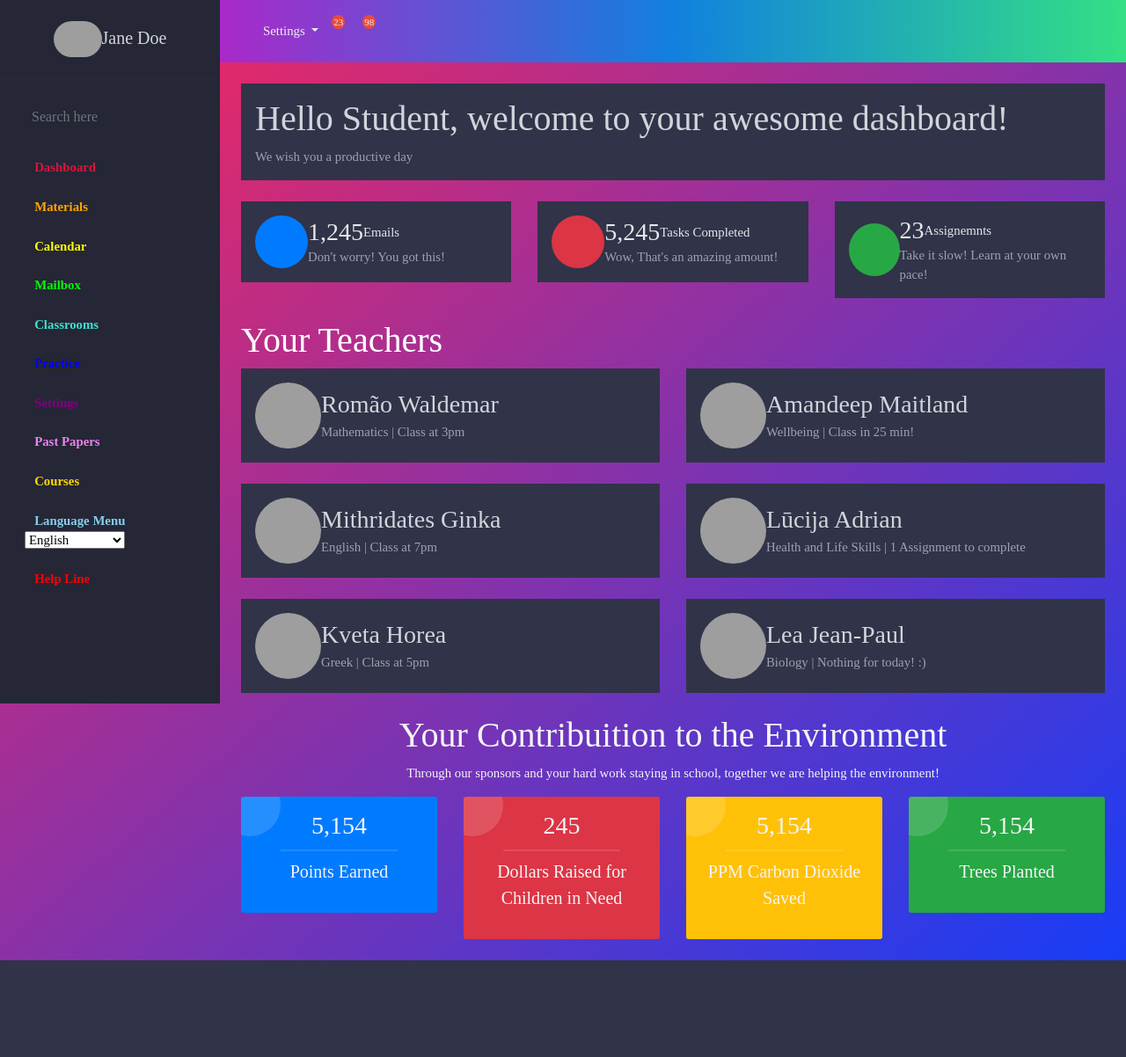
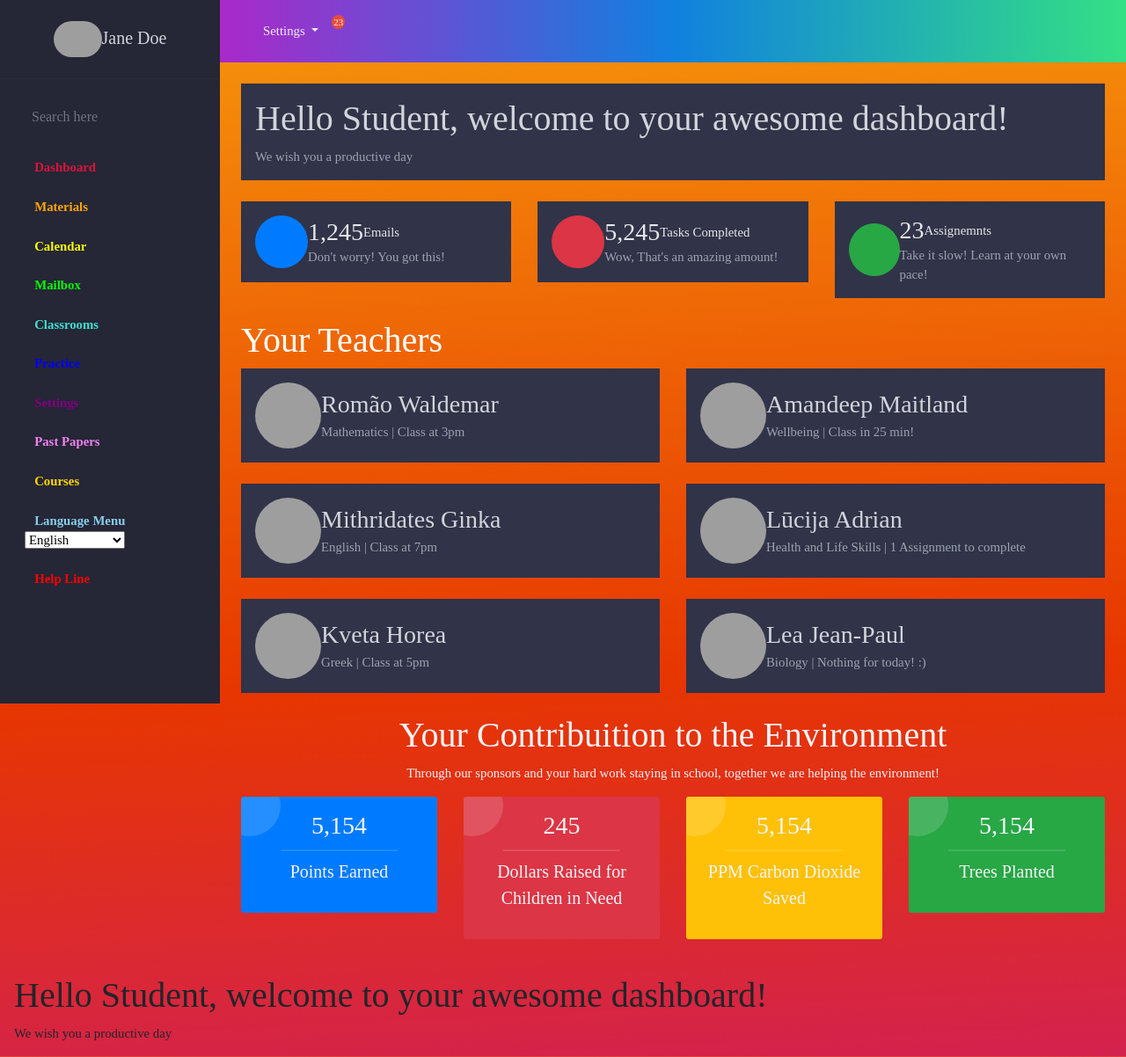
Before and after one commit to 0xa48rx394r83e9/Libr-SCEMS-hackwise, a Flask app: template app/templates/dashboard.html in a window 1280 px wide. Shown: the whole page at 88% size. Before the commit the page ends 1092 px from the top, so only its background shows below. Run offline with Flask 2, Linux system fonts and the light colour scheme; the template is opened without the code that fills it, so the values that code supplies are empty; some libraries are stand-ins or nearby versions; some web fonts are replaced; grey boxes are pictures that could not be loaded.

Commit message:
merging proccess step 8
Co-authored-by: 0xa48rx394r83e9 <0xa48rx394r83e9@users.noreply.github.com>
Co-authored-by: KaiserLab <KaiserLab@users.noreply.github.com>

```diff
--- a/app/templates/dashboard.html
+++ b/app/templates/dashboard.html
@@ -60,10 +60,16 @@
 
     body {
       font-family: 'Biome';
-      background-image: linear-gradient(to bottom right,
-      #ff2656, #173df7);
+      background: linear-gradient(to bottom right,#fec811, #e73600, #b400cf);
+			background-size: 2000% 100%;
+			animation: gradient 4s linear infinite;
+			animation-direction: alternate;
       font-size: .925rem;
     }
+    @keyframes gradient {
+			0% {background-position: 0%}
+			100% {background-position: 100%}
+		}
     /*font-family: 'Inter', sans-serif;*/
     /*background-color: var(--dk-darker-bg);*/
 
@@ -576,9 +582,6 @@
                   <a class="nav-link" href="#"><i class="uil-comments-alt"></i><span>23</span></a>
                 </li>
                 <li class="nav-item">
-                  <a class="nav-link" href="#"><i class="uil-bell"></i><span>98</span></a>
-                </li>
-                <li class="nav-item">
                   <a class="nav-link" href="#">
                     <i data-show="show-side-navigation1" class="uil-bars show-side-btn"></i>
                   </a>
@@ -759,4 +762,8 @@
           </section>
         </div>
       </section>
+      <div class="content rounded-3 p-3">
+        <h1 class="fs-3">Hello Student, welcome to your awesome dashboard!</h1>
+        <p class="mb-0">We wish you a productive day</p>
+      </div>
 </body>
--- a/app/templates/login1.html
+++ b/app/templates/login1.html
@@ -141,7 +141,7 @@
 <section class="login">
     <div class="login_box">
         <div class="left">
-            <div style="color: #452A5A;" class="top_link"><a href="/"><img src="https://drive.google.com/u/0/uc?id=16U__U5dJdaTfNGobB_OpwAJ73vM50rPV&export=download" alt="">Return home</a></div>
+            <div style="color: #452A5A; text-align: left" class="top_link"><a href="/"><img src="https://drive.google.com/u/0/uc?id=16U__U5dJdaTfNGobB_OpwAJ73vM50rPV&export=download" alt="">Return home</a></div>
             <div class="contact">
 
 
--- a/app/templates/signup1.html
+++ b/app/templates/signup1.html
@@ -177,7 +177,7 @@
 <section class="login">
     <div class="login_box">
         <div class="left">
-            <div style="color: #452A5A; position: aligned" class="top_link"><a href="/"><img src="https://drive.google.com/u/0/uc?id=16U__U5dJdaTfNGobB_OpwAJ73vM50rPV&export=download" alt="">Return home</a></div>
+            <div style="color: #452A5A; text-align: left" class="top_link"><a href="/"><img src="https://drive.google.com/u/0/uc?id=16U__U5dJdaTfNGobB_OpwAJ73vM50rPV&export=download" alt="">Return home</a></div>
             <div class="contact">
 
 
```
Also changed, not shown: app/templates/file-dir.html (+8 -2 lines).
